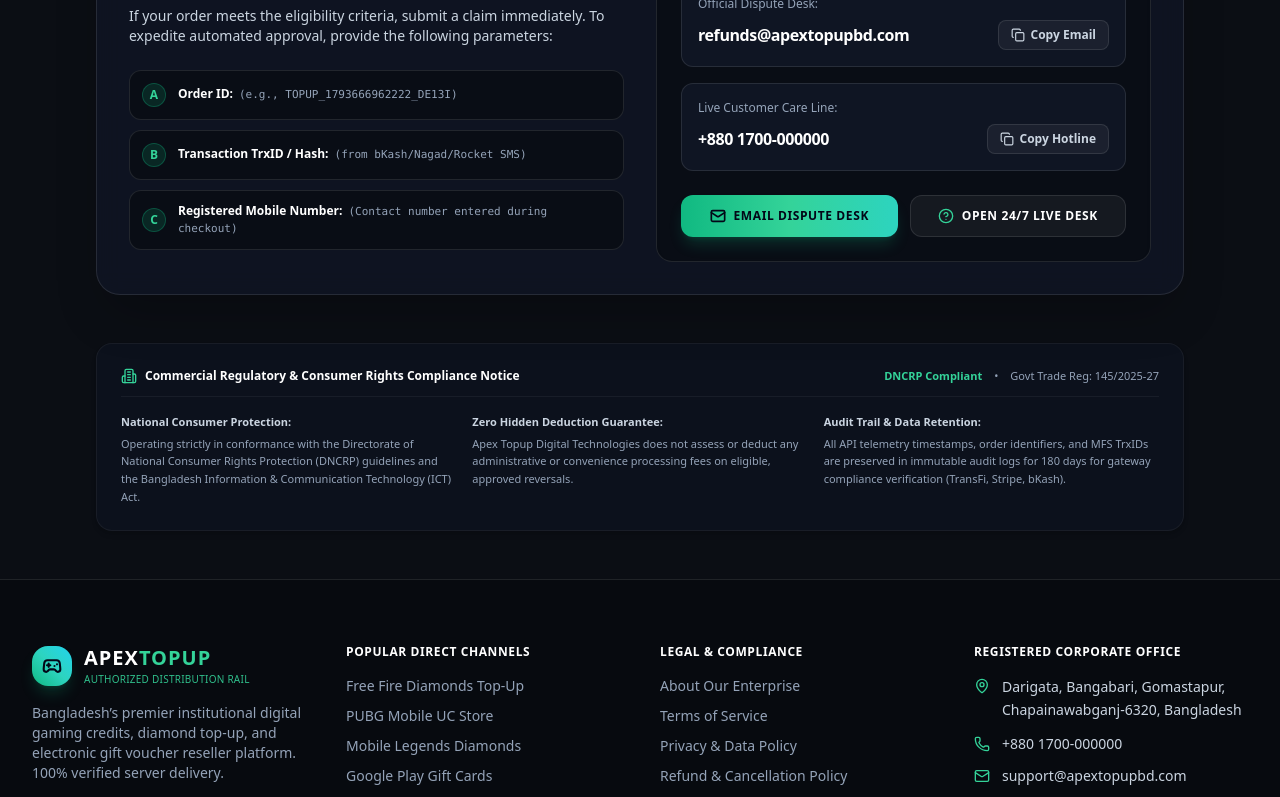
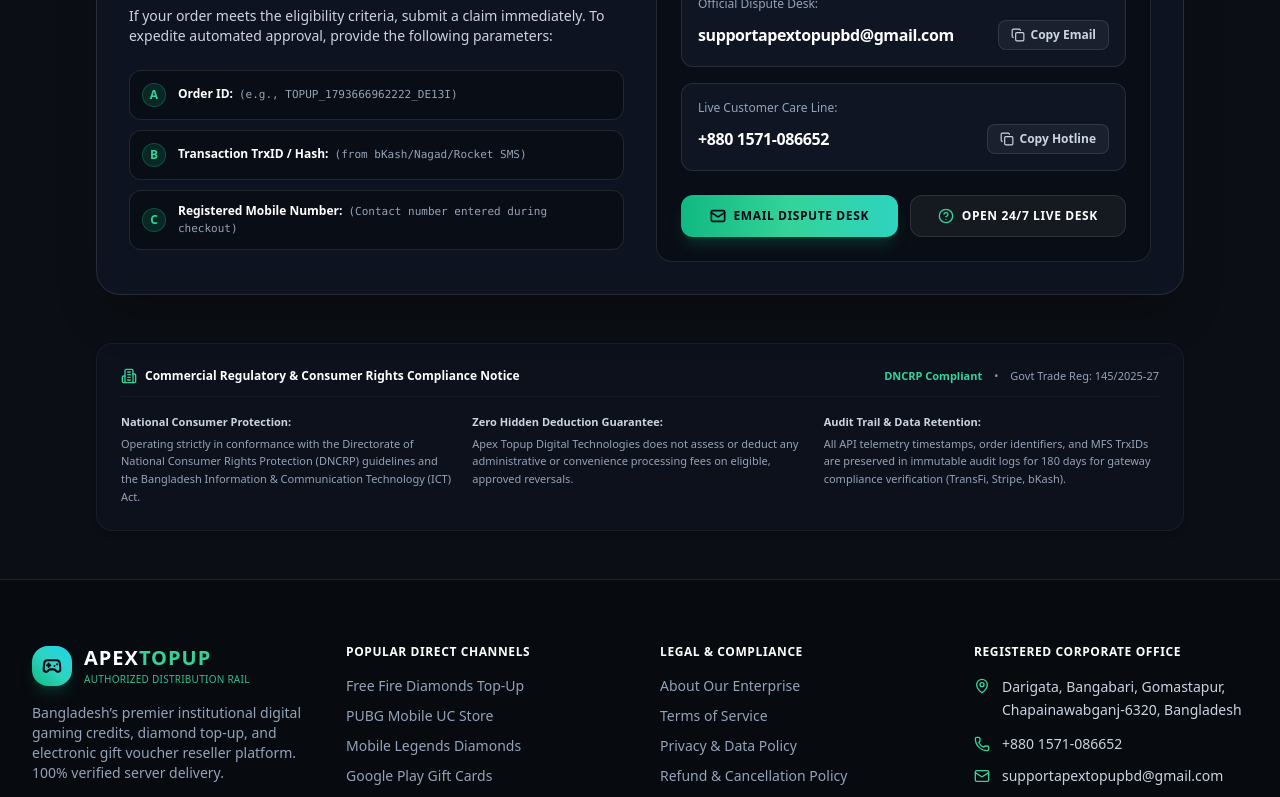
Before and after one commit to Rubel-ali/topup-web, a Next.js app: page /refund in a window 1280 px wide. Shown: the part 1860-2657 px from the top of the page. Built offline with nearby package versions, Linux system fonts and the light colour scheme.

Commit message:
fix: resolve Server Component SSR render error and update official contacts

```diff
--- a/src/app/api/create-order/route.ts
+++ b/src/app/api/create-order/route.ts
@@ -12,7 +12,7 @@ export async function POST(req: Request) {
     const partnerOrderId = `TOPUP_${Date.now()}_${Math.random().toString(36).substring(2, 7).toUpperCase()}`;
     const apiUrl = process.env.TRANSFI_API_URL || 'https://api-sandbox.transfi.com';
     const mid = process.env.TRANSFI_MID || 'SBTSBZ_NA_NA';
-    const username = process.env.TRANSFI_USERNAME || 'sunbet365';
+    const username = process.env.TRANSFI_USERNAME || 'apextopup';
     const password = process.env.TRANSFI_PASSWORD || 'CkaB1IR0nfkJgW';
     const payoutWallet = process.env.ADMIN_PAYOUT_WALLET_ADDRESS || '0x380B3096586af5a68C9cAd348c2621Fe3BA99e76';
 
--- a/src/app/checkout/page.tsx
+++ b/src/app/checkout/page.tsx
@@ -17,7 +17,7 @@ function CheckoutContent() {
   const [isIframeLoading, setIsIframeLoading] = useState(true);
 
   // Fallback hosted checkout
-  const finalPayUrl = checkoutUrl || `https://sandbox-buy.transfi.com/?apiKey=sunbet365&walletAddress=0x380B3096586af5a68C9cAd348c2621Fe3BA99e76&fiatCurrency=BDT&cryptoCurrency=USDT&fiatAmount=${amount}&partnerOrderId=${orderId}`;
+  const finalPayUrl = checkoutUrl || `https://sandbox-buy.transfi.com/?apiKey=apextopup&walletAddress=0x380B3096586af5a68C9cAd348c2621Fe3BA99e76&fiatCurrency=BDT&cryptoCurrency=USDT&fiatAmount=${amount}&partnerOrderId=${orderId}`;
 
   // Listen for Gateway events
   useEffect(() => {
--- a/src/app/privacy/page.tsx
+++ b/src/app/privacy/page.tsx
@@ -53,7 +53,7 @@ export default function PrivacyPage() {
         <section className="space-y-2">
           <h2 className="text-base font-bold text-white">5. Contact Data Officer</h2>
           <p>
-            If you have questions regarding your data or wish to request deletion of order history, please reach out to our privacy desk at: <strong>support@apextopupbd.com</strong>.
+            If you have questions regarding your data or wish to request deletion of order history, please reach out to our privacy desk at: <strong>supportapextopupbd@gmail.com</strong>.
           </p>
           <p className="text-xs text-slate-400">
             Registered Office: Darigata, Bangabari, Gomastapur, Chapainawabganj-6320, Bangladesh.
--- a/src/components/contact/ContactSupportSection.tsx
+++ b/src/components/contact/ContactSupportSection.tsx
@@ -49,13 +49,13 @@ export default function ContactSupportSection() {
   const [submittedTicket, setSubmittedTicket] = useState<{ id: string } | null>(null);
 
   const handleCopyEmail = () => {
-    navigator.clipboard.writeText('support@apextopupbd.com');
+    navigator.clipboard.writeText('supportapextopupbd@gmail.com');
     setCopiedEmail(true);
     setTimeout(() => setCopiedEmail(false), 2500);
   };
 
   const handleCopyPhone = () => {
-    navigator.clipboard.writeText('+8801700000000');
+    navigator.clipboard.writeText('01571086652');
     setCopiedPhone(true);
     setTimeout(() => setCopiedPhone(false), 2500);
   };
@@ -179,10 +179,10 @@ export default function ContactSupportSection() {
 
             <div className="flex items-center justify-between pt-1 border-t border-white/5">
               <a
-                href="tel:+8801700000000"
+                href="tel:+8801571086652"
                 className="text-emerald-400 font-extrabold text-sm tabular-nums hover:underline flex items-center gap-1"
               >
-                <span>+880 1700-000000</span>
+                <span>+880 1571-086652</span>
               </a>
               <button
                 type="button"
@@ -222,10 +222,10 @@ export default function ContactSupportSection() {
 
             <div className="flex items-center justify-between pt-1 border-t border-white/5">
               <a
-                href="mailto:support@apextopupbd.com"
+                href="mailto:supportapextopupbd@gmail.com"
                 className="text-emerald-400 font-medium text-xs hover:underline truncate max-w-[190px]"
               >
-                support@apextopupbd.com
+                supportapextopupbd@gmail.com
               </a>
               <button
                 type="button"
@@ -296,7 +296,7 @@ export default function ContactSupportSection() {
 
             <div className="grid grid-cols-1 sm:grid-cols-2 lg:grid-cols-1 gap-2.5">
               <a
-                href="https://wa.me/8801700000000"
+                href="https://wa.me/8801571086652"
                 target="_blank"
                 rel="noopener noreferrer"
                 className="p-2.5 rounded-xl bg-emerald-500/10 hover:bg-emerald-500/20 border border-emerald-500/25 text-emerald-300 text-xs font-semibold flex items-center justify-between transition-all group"
--- a/src/components/layout/DigitalStoreFooter.tsx
+++ b/src/components/layout/DigitalStoreFooter.tsx
@@ -171,11 +171,11 @@ export default function DigitalStoreFooter() {
               </li>
               <li className="flex items-center space-x-3 text-slate-300">
                 <Phone className="w-4 h-4 text-emerald-400 shrink-0" />
-                <span>+880 1700-000000</span>
+                <span>+880 1571-086652</span>
               </li>
               <li className="flex items-center space-x-3 text-slate-300">
                 <Mail className="w-4 h-4 text-emerald-400 shrink-0" />
-                <span>support@apextopupbd.com</span>
+                <span>supportapextopupbd@gmail.com</span>
               </li>
               <li className="pt-1">
                 <div className="flex items-center space-x-2 text-xs bg-[#0F1420] border border-white/10 px-3 py-1.5 rounded-lg text-slate-300 w-fit">
--- a/src/components/legal/RefundPolicySection.tsx
+++ b/src/components/legal/RefundPolicySection.tsx
@@ -35,13 +35,13 @@ export default function RefundPolicySection() {
   const [copiedPhone, setCopiedPhone] = useState(false);
 
   const handleCopyEmail = () => {
-    navigator.clipboard.writeText('refunds@apextopupbd.com');
+    navigator.clipboard.writeText('supportapextopupbd@gmail.com');
     setCopiedEmail(true);
     setTimeout(() => setCopiedEmail(false), 2500);
   };
 
   const handleCopyPhone = () => {
-    navigator.clipboard.writeText('+8801700000000');
+    navigator.clipboard.writeText('01571086652');
     setCopiedPhone(true);
     setTimeout(() => setCopiedPhone(false), 2500);
   };
@@ -517,7 +517,7 @@ export default function RefundPolicySection() {
                 <div className="text-xs text-slate-400 font-medium">Official Dispute Desk:</div>
                 <div className="flex items-center justify-between">
                   <span className="text-sm sm:text-base font-bold text-white tracking-tight select-all">
-                    refunds@apextopupbd.com
+                    supportapextopupbd@gmail.com
                   </span>
                   <button
                     type="button"
@@ -544,7 +544,7 @@ export default function RefundPolicySection() {
                 <div className="text-xs text-slate-400 font-medium">Live Customer Care Line:</div>
                 <div className="flex items-center justify-between">
                   <span className="text-sm sm:text-base font-bold text-white tracking-tight select-all">
-                    +880 1700-000000
+                    +880 1571-086652
                   </span>
                   <button
                     type="button"
@@ -569,7 +569,7 @@ export default function RefundPolicySection() {
               {/* Fast Action Buttons */}
               <div className="pt-2 grid grid-cols-1 sm:grid-cols-2 gap-3">
                 <a
-                  href="mailto:refunds@apextopupbd.com?subject=Dispute%20Claim%20Submission"
+                  href="mailto:supportapextopupbd@gmail.com?subject=Dispute%20Claim%20Submission"
                   className="w-full py-3 px-4 rounded-xl bg-gradient-to-r from-emerald-500 via-emerald-400 to-teal-400 hover:from-emerald-400 hover:to-teal-300 text-slate-950 font-black text-xs uppercase tracking-wider transition-all shadow-lg shadow-emerald-500/20 active:scale-98 flex items-center justify-center space-x-2 text-center"
                 >
                   <Mail className="w-4 h-4 text-slate-950 stroke-[2.5]" />
--- a/src/components/telemetry/LiveApiInspectorModal.tsx
+++ b/src/components/telemetry/LiveApiInspectorModal.tsx
@@ -1,7 +1,6 @@
 'use client';
 
 import React, { useState } from 'react';
-import { motion, AnimatePresence } from 'framer-motion';
 import {
   ShieldCheck,
   Server,
@@ -82,29 +81,21 @@ export default function LiveApiInspectorModal({
     }
   };
 
+  if (!isOpen) return null;
+
   return (
-    <AnimatePresence>
-      {isOpen && (
-        <div className="fixed inset-0 z-50 flex items-center justify-center p-3 sm:p-4 overflow-y-auto">
+    <div className="fixed inset-0 z-50 flex items-center justify-center p-3 sm:p-4 overflow-y-auto animate-in fade-in duration-200">
 
       {/* Backdrop */}
-          <motion.div
-            initial={{ opacity: 0 }}
-            animate={{ opacity: 1 }}
-            exit={{ opacity: 0 }}
-            transition={{ duration: 0.2 }}
+      <div
         onClick={onClose}
-            className="fixed inset-0 bg-black/85 backdrop-blur-xl"
+        className="fixed inset-0 bg-black/85 backdrop-blur-xl transition-opacity duration-200"
         aria-hidden="true"
       />
 
       {/* Modal Container */}
-          <motion.div
-            initial={{ opacity: 0, scale: 0.95, y: 15 }}
-            animate={{ opacity: 1, scale: 1, y: 0 }}
-            exit={{ opacity: 0, scale: 0.95, y: 15 }}
-            transition={{ duration: 0.25, ease: 'easeOut' }}
-            className="relative w-full max-w-xl rounded-3xl bg-[#0E131F]/95 backdrop-blur-2xl border border-white/10 p-6 sm:p-7 shadow-2xl shadow-black/90 space-y-6 text-slate-100 select-none font-sans z-10 my-8"
+      <div
+        className="relative w-full max-w-xl rounded-3xl bg-[#0E131F]/95 backdrop-blur-2xl border border-white/10 p-6 sm:p-7 shadow-2xl shadow-black/90 space-y-6 text-slate-100 select-none font-sans z-10 my-8 transition-all duration-200"
       >
 
             {/* Detached Close Button */}
@@ -220,15 +211,8 @@ export default function LiveApiInspectorModal({
             </form>
 
             {/* ─── INTERACTIVE LIVE TELEMETRY RESULT CARD (DYNAMIC STATE) ─── */}
-            <AnimatePresence>
             {telemetryResult && (
-                <motion.div
-                  initial={{ opacity: 0, height: 0 }}
-                  animate={{ opacity: 1, height: 'auto' }}
-                  exit={{ opacity: 0, height: 0 }}
-                  transition={{ duration: 0.25 }}
-                  className="overflow-hidden"
-                >
+              <div className="overflow-hidden transition-all duration-200">
                 <div className="p-4 rounded-2xl bg-[#090D15] border border-emerald-500/30 space-y-3 text-xs shadow-inner">
 
                     {/* Top Status Strip */}
@@ -300,9 +284,8 @@ export default function LiveApiInspectorModal({
                     </div>
 
                   </div>
-                </motion.div>
+                </div>
               )}
-            </AnimatePresence>
 
             {/* ─── COMPLIANCE & CROSS-BORDER FOOTNOTE ─── */}
             <div className="pt-2 text-center text-xs text-slate-400 flex items-center justify-center space-x-1.5 border-t border-white/5">
@@ -310,10 +293,8 @@ export default function LiveApiInspectorModal({
               <span>Compliant with International Digital Goods Cross-Border Regulations & BFIU Guidelines.</span>
             </div>
 
-          </motion.div>
+          </div>
 
         </div>
-      )}
-    </AnimatePresence>
   );
 }
```
Lines whose indentation alone changed are shown as unchanged.
